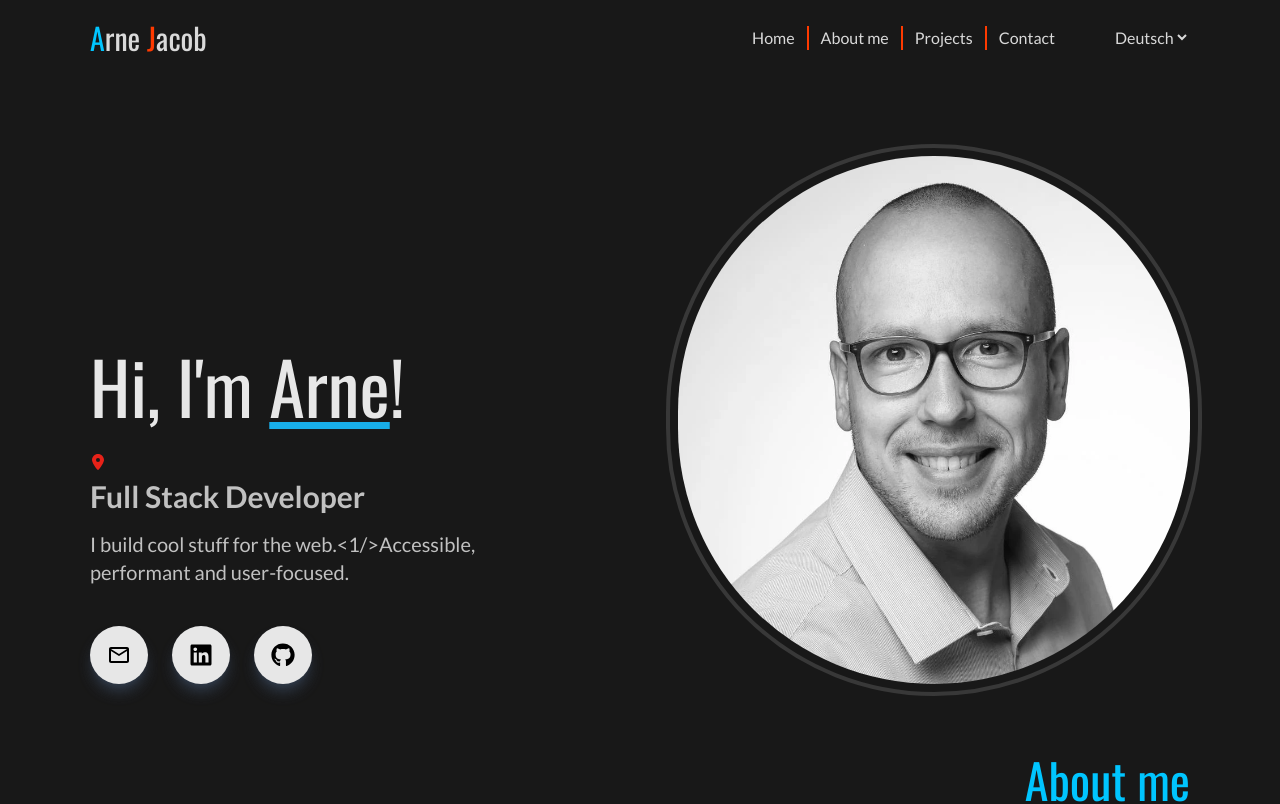
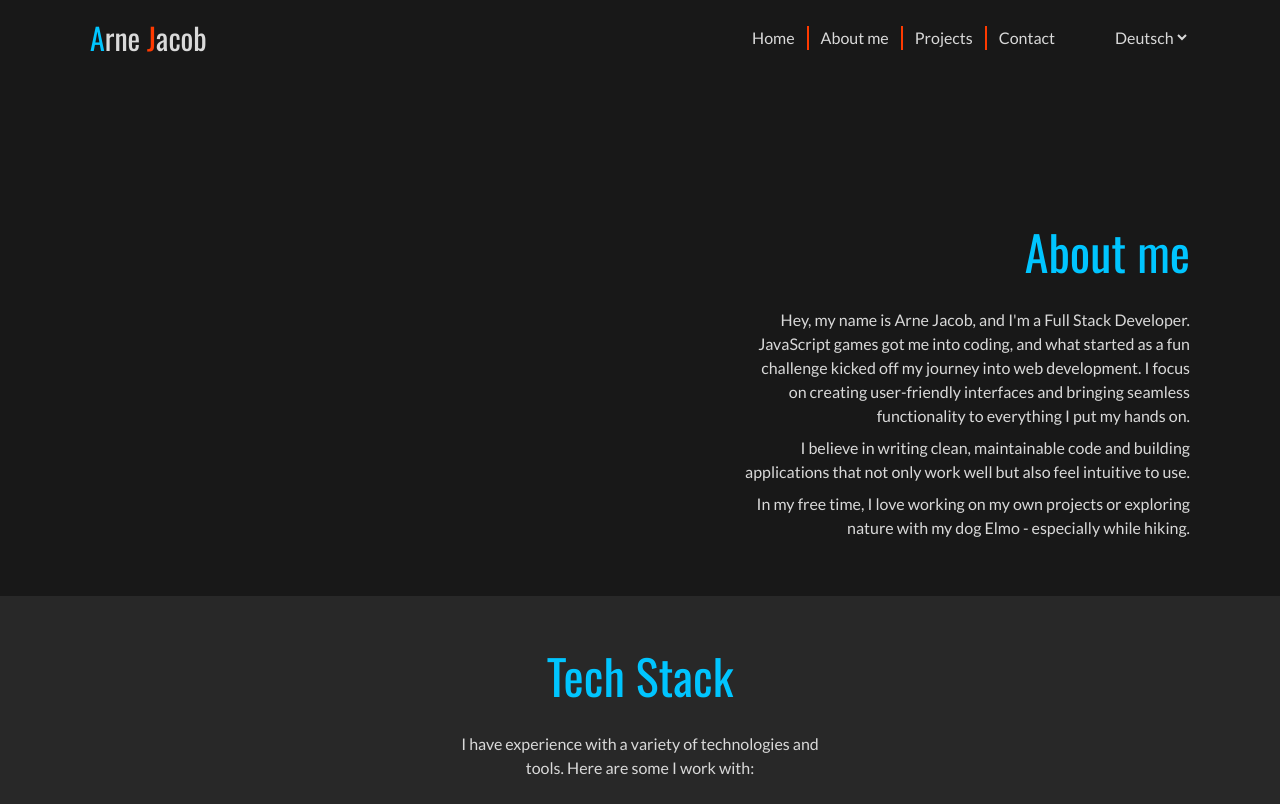
Before and after one commit to Dudeldups/personal-portfolio, a React (Vite) app in the folder frontend/: page / in a window 1280 px wide. Shown: the top 804 px of the page. Built offline with nearby package versions, Linux system fonts and the light colour scheme.

Commit message:
move h1 to header

```diff
--- a/frontend/src/components/Intro/Intro.tsx
+++ b/frontend/src/components/Intro/Intro.tsx
@@ -1,7 +1,6 @@
 import { Trans, useTranslation } from "react-i18next";
 import { KEYS } from "../../i18n/KEYS";
 import ButtonContainer from "../ButtonContainer/ButtonContainer";
-import { FaLocationDot } from "react-icons/fa6";
 
 const Intro = () => {
   const { t } = useTranslation();
@@ -9,25 +8,21 @@ const Intro = () => {
   return (
     <section id="about" className="px-page pt-14 pb-10 md:pt-20 md:pb-14">
       <div className="mx-auto w-full max-w-page text-center md:text-left">
-        <div className="grid w-full md:grid-cols-1 md:grid-rows-1">
+        {/* <div className="grid w-full md:grid-cols-1 md:grid-rows-1">
           <div className="md:col-span-full md:row-span-full md:self-end md:mix-blend-difference">
-            <hgroup>
-              <h1>
-                <Trans i18nKey={KEYS.INTRO.TITLE}>
-                  0 <span className="underline decoration-primary">1</span>2
-                </Trans>
-              </h1>
-              <div className="mt-6 flex items-center gap-1.5 max-md:justify-center md:mt-8">
-                <FaLocationDot className="text-accent" />
-                <p className="">{t(KEYS.INTRO.LOCATION)}</p>
-              </div>
-            </hgroup>
+            <h1>
+              <Trans i18nKey={KEYS.INTRO.TITLE}>
+                0 <span className="underline decoration-primary">1</span>2
+              </Trans>
+            </h1>
 
-            <p className="mt-2 text-xl font-bold sm:text-2xl md:mt-2 lg:text-3xl">
+            <h2 className="mt-8 text-2xl font-bold text-white sm:text-3xl md:mt-7 lg:text-4xl">
               {t(KEYS.INTRO.JOB)}
-            </p>
-            <p className="mt-4 max-w-md text-lg max-md:mx-auto sm:text-xl">
-              {t(KEYS.INTRO.DESC)}
+            </h2>
+            <p className="mt-6 max-w-md text-lg max-md:mx-auto sm:text-xl md:mt-8">
+              <Trans i18nKey={KEYS.INTRO.DESC}>
+                0 <br />2
+              </Trans>
             </p>
 
             <ButtonContainer
@@ -42,7 +37,7 @@ const Intro = () => {
             alt="Portrait of Arne"
             className="portrait-img place-self-center rounded-full outline-4 outline-offset-8 outline-dark-light max-md:mt-14 md:col-span-full md:row-span-full md:place-self-end"
           />
-        </div>
+        </div> */}
 
         <hgroup className="mx-auto mt-14 max-w-md sm:mt-16 md:mt-18 md:mr-0 md:text-right">
           <h2>{t(KEYS.ABOUT.TITLE)}</h2>
```
